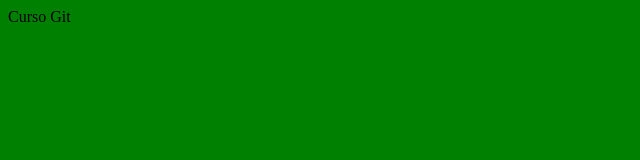
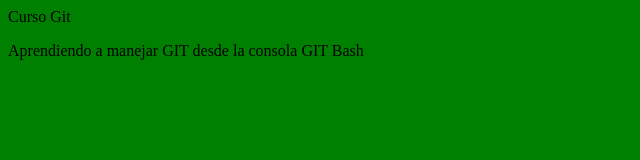
Before and after one commit to AlexCastleLittleField/GitFacilito, a plain HTML site: page index.html in a window 1280 px wide. Shown: the whole page, without its empty margins (0-640 px from the left). Drawn offline with Linux system fonts and the light colour scheme.

Commit message:
Agregamos párrafo

```diff
--- a/index.html
+++ b/index.html
@@ -7,5 +7,6 @@
 </head>
 <body>
 	Curso Git
+	<p>Aprendiendo a manejar GIT desde la consola GIT Bash</p>
 </body>
 </html>
```
